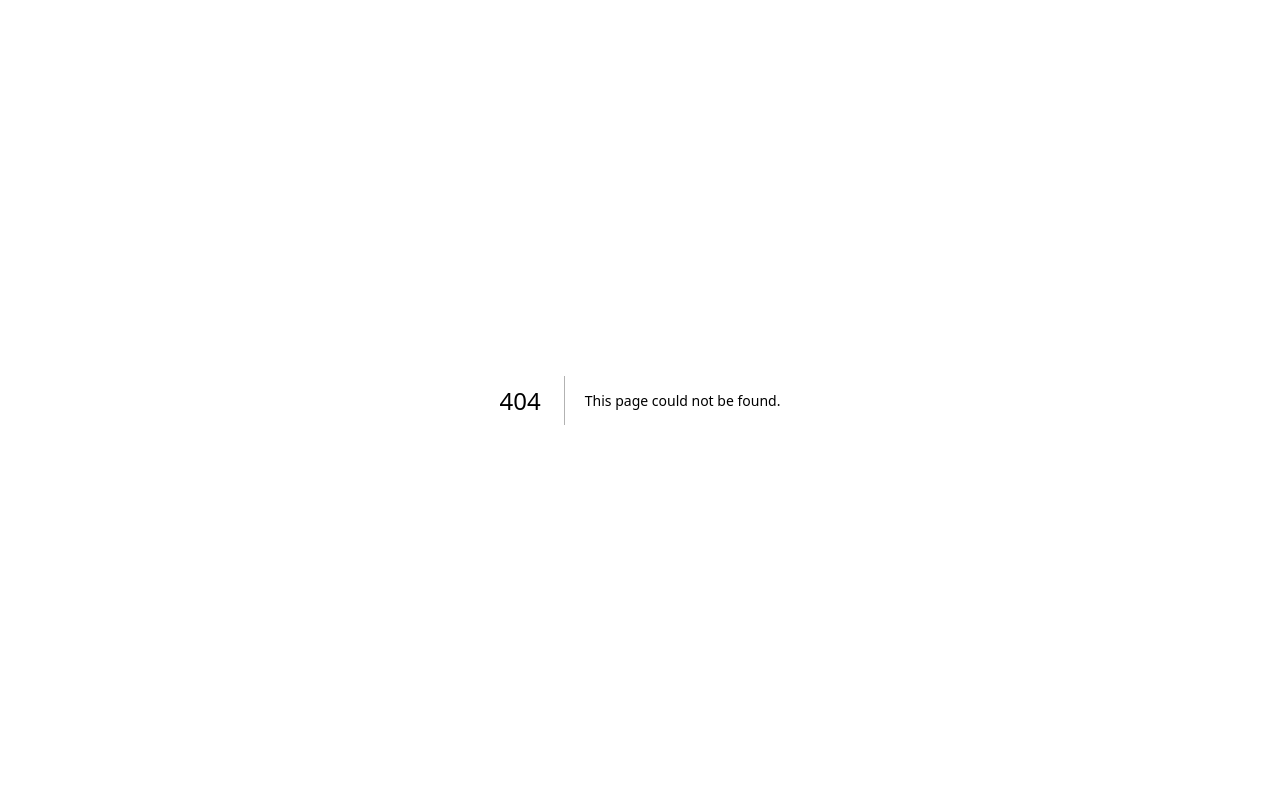
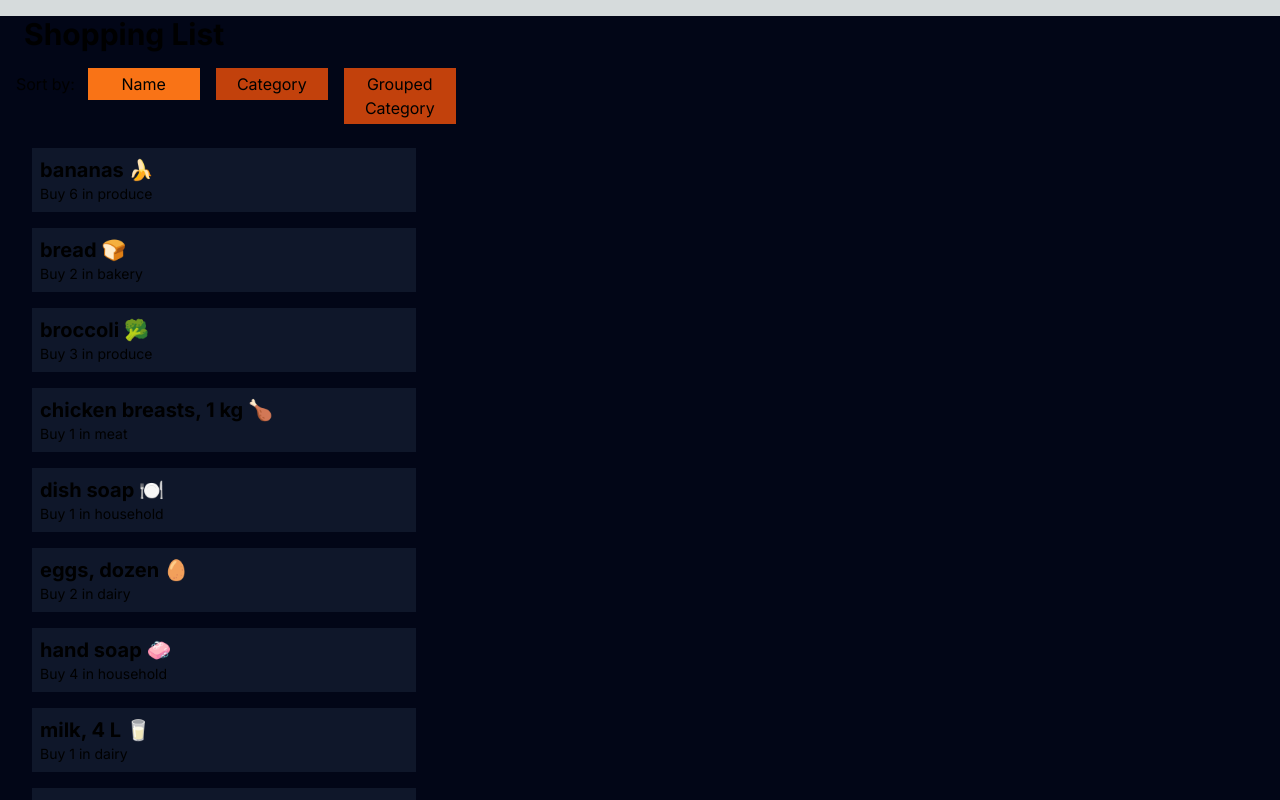
Before and after one commit to Danny2705/cprg306-assignments, a Next.js app: page /week-5 in a window 1280 px wide. Before the commit this address had no page. Shown: the top 800 px of the page. Built offline with nearby package versions, Linux system fonts and the light colour scheme.

Commit message:
week-5 upload

```diff
--- a/app/page.js
+++ b/app/page.js
@@ -26,6 +26,12 @@ export default function Home() {
           >
             Week 4 Assignment
           </Link>
+          <Link
+            href='/week-5'
+            className='text-lg hover:underline hover:text-green-400'
+          >
+            Week 5 Assignment
+          </Link>
         </div>
       </div>
     </main>
--- /dev/null
+++ b/app/week-5/item-list.js
@@ -0,0 +1,106 @@
+"use client";
+
+import { useState } from "react";
+import Item from "./item";
+import itemsData from "./items.json";
+
+export default function ItemList() {
+  const [sortBy, setSortBy] = useState("name");
+  const [groupedItems, setGroupedItems] = useState(null);
+
+  const handleGroupedCategory = () => {
+    const groupedItemsData = itemsData.reduce((acc, item) => {
+      const category = item.category;
+      if (!acc[category]) {
+        acc[category] = [];
+      }
+      acc[category].push(item);
+      return acc;
+    }, {});
+    const sortedCategories = Object.keys(groupedItemsData).sort();
+
+    const sortedGroupedItems = sortedCategories.reduce((acc, category) => {
+      acc[category] = groupedItemsData[category].sort((a, b) =>
+        a.name.localeCompare(b.name)
+      );
+      return acc;
+    }, {});
+
+    setGroupedItems(sortedGroupedItems);
+  };
+
+  const sortedItems = (() => {
+    if (sortBy === "name") {
+      return itemsData.sort((a, b) => a.name.localeCompare(b.name));
+    } else if (sortBy === "category") {
+      return itemsData.sort((a, b) => a.category.localeCompare(b.category));
+    }
+    return itemsData;
+  })();
+
+  const handleClick = (sortType) => {
+    setSortBy(sortType);
+
+    if (sortType === "groupedCategory") {
+      handleGroupedCategory();
+    }
+  };
+
+  return (
+    <main>
+      <div className='flex items-start'>
+        <p className='my-3 mr-[0.3rem]'>Sort by:</p>
+        <button
+          className={`${
+            sortBy === "name" ? "bg-orange-500" : "bg-orange-700"
+          } p-1 m-2 w-28`}
+          onClick={() => handleClick("name")}
+        >
+          Name
+        </button>
+        <button
+          className={`${
+            sortBy === "category" ? "bg-orange-500" : "bg-orange-700"
+          } p-1 m-2 w-28`}
+          onClick={() => handleClick("category")}
+        >
+          Category
+        </button>
+        <button
+          className={`${
+            sortBy === "groupedCategory" ? "bg-orange-500" : "bg-orange-700"
+          } p-1 m-2 w-28`}
+          onClick={() => handleClick("groupedCategory")}
+        >
+          Grouped Category
+        </button>
+      </div>
+
+      <div>
+        {sortBy !== "groupedCategory"
+          ? sortedItems.map((item) => (
+              <Item
+                key={item.id}
+                name={item.name}
+                quantity={item.quantity}
+                category={item.category}
+              />
+            ))
+          : groupedItems &&
+            Object.keys(groupedItems).map((category) => (
+              <div key={category}>
+                <h2 className='text-xl capitalize mb-2'>{category}</h2>
+                {groupedItems[category].map((item) => (
+                  <Item
+                    key={item.id}
+                    name={item.name}
+                    quantity={item.quantity}
+                    category={item.category}
+                  />
+                ))}
+              </div>
+            ))}
+      </div>
+    </main>
+  );
+}
--- /dev/null
+++ b/app/week-5/item.js
@@ -0,0 +1,10 @@
+export default function Item({ name, quantity, category }) {
+  return (
+    <ul className='bg-slate-900 m-4 p-2 max-w-sm'>
+      <li className='font-bold text-xl'>{name}</li>
+      <li className='text-sm'>
+        Buy {quantity} in {category}
+      </li>
+    </ul>
+  );
+}
--- /dev/null
+++ b/app/week-5/items.json
@@ -0,0 +1,74 @@
+[
+  {
+    "id": "1h2GJKH12gkHG31h1H",
+    "name": "milk, 4 L 🥛",
+    "quantity": 1,
+    "category": "dairy"
+  },
+  {
+    "id": "2KJH3k2j3H1k2J3K1H",
+    "name": "bread 🍞",
+    "quantity": 2,
+    "category": "bakery"
+  },
+  {
+    "id": "3h2KJH3k2j3H1k2J3",
+    "name": "eggs, dozen 🥚",
+    "quantity": 2,
+    "category": "dairy"
+  },
+  {
+    "id": "4k2J3K1H2GJKH12gk",
+    "name": "bananas 🍌",
+    "quantity": 6,
+    "category": "produce"
+  },
+  {
+    "id": "5H1h1H2KJH3k2j3H",
+    "name": "broccoli 🥦",
+    "quantity": 3,
+    "category": "produce"
+  },
+  {
+    "id": "6H1k2J3K1H2GJKH1",
+    "name": "chicken breasts, 1 kg 🍗",
+    "quantity": 1,
+    "category": "meat"
+  },
+  {
+    "id": "7gkHG31h1H2KJH3k",
+    "name": "pasta sauce 🍝",
+    "quantity": 3,
+    "category": "canned goods"
+  },
+  {
+    "id": "8j3H1k2J3K1H2GJK",
+    "name": "spaghetti, 454 g 🍝",
+    "quantity": 2,
+    "category": "dry goods"
+  },
+  {
+    "id": "9H12gkHG31h1H2KJ",
+    "name": "toilet paper, 12 pack 🧻",
+    "quantity": 1,
+    "category": "household"
+  },
+  {
+    "id": "10H3k2j3H1k2J3K1",
+    "name": "paper towels, 6 pack",
+    "quantity": 1,
+    "category": "household"
+  },
+  {
+    "id": "11k2J3K1H2GJKH12",
+    "name": "dish soap 🍽️",
+    "quantity": 1,
+    "category": "household"
+  },
+  {
+    "id": "12GJKH12gkHG31h1",
+    "name": "hand soap 🧼",
+    "quantity": 4,
+    "category": "household"
+  }
+]
--- /dev/null
+++ b/app/week-5/page.js
@@ -0,0 +1,12 @@
+import ItemList from "./item-list";
+
+export default function Page() {
+  return (
+    <main className='bg-slate-950'>
+      <div className='m-4'>
+        <h1 className='text-3xl font-bold m-2'>Shopping List</h1>
+        <ItemList />
+      </div>
+    </main>
+  );
+}
```
